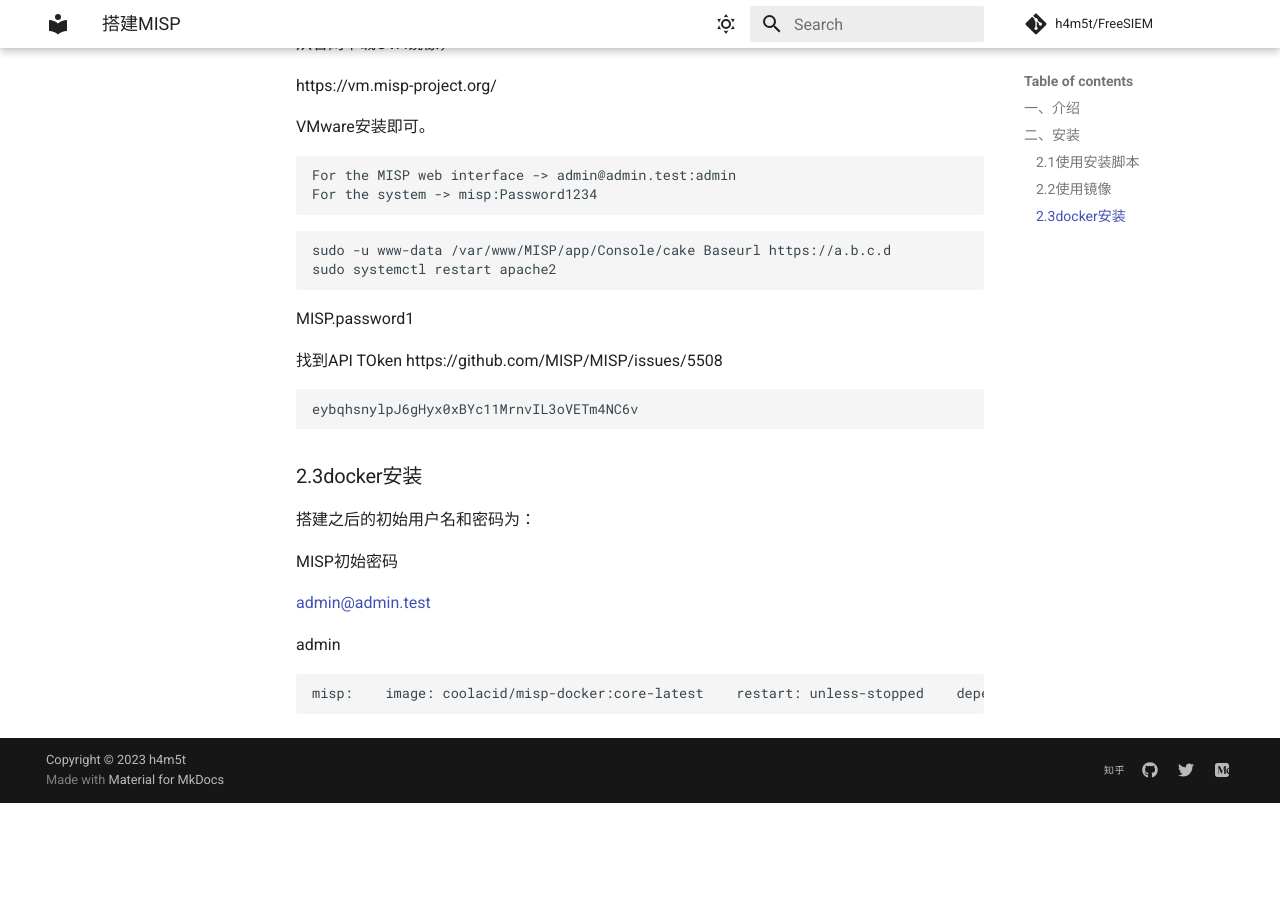
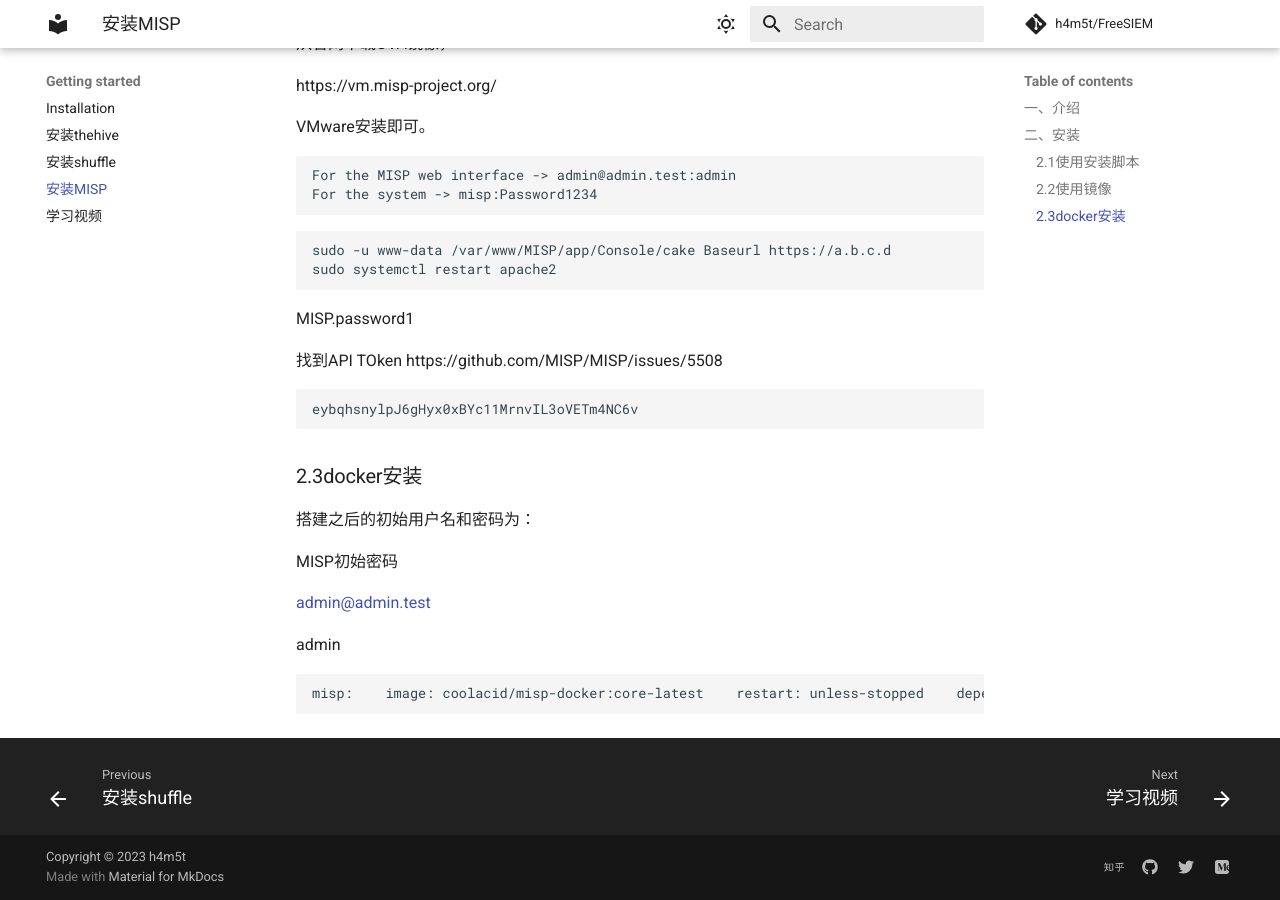
Before and after one commit to h4m5t/FreeSIEM, an MkDocs documentation site: the page built from docs/install_MISP.md, in a window 1280 px wide and 900 px high, scrolled down 1001 px. Built offline with MkDocs 1.6.1 and Material for MkDocs 9.7.7, drawn with Linux system fonts in a browser that asks for light colours; comment, search, counter and statistics services are not loaded; before the commit the page ends 1804 px from its top, so only the background shows below that.

Commit message:
Update mkdocs.yml

```diff
--- a/mkdocs.yml
+++ b/mkdocs.yml
@@ -56,6 +56,7 @@
       - Installation: install.md
       - 安装thehive: install_thehive.md
       - 安装shuffle: install_shuffle.md
+      - 安装MISP: install_MISP.md
       - 学习视频: learnshipin.md
     - Reference:
       - Reference: reference.md
```
